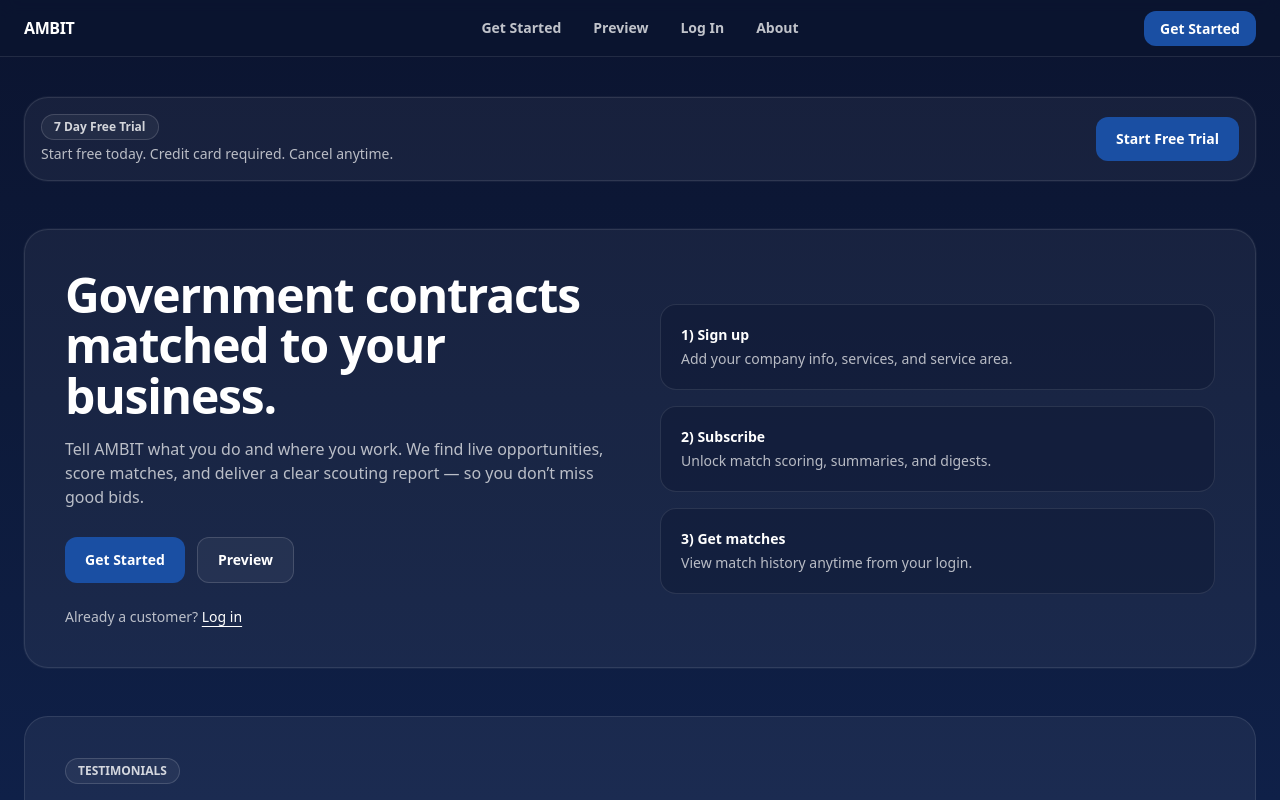
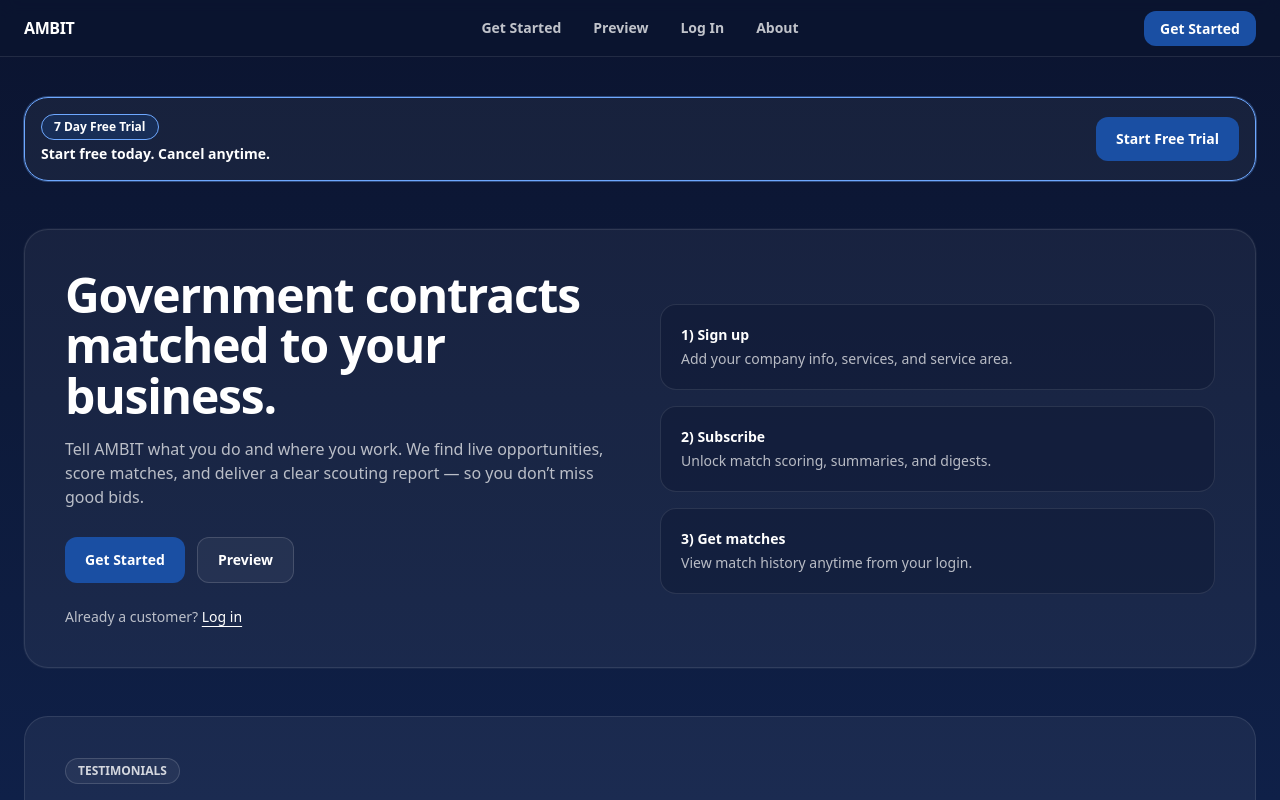
Before and after one commit to seansevrix/ambit, a Next.js app: page / in a window 1280 px wide. Shown: the top 800 px of the page. Built offline with nearby package versions, Linux system fonts and the light colour scheme.

Commit message:
Update trial banner styling

```diff
--- a/app/page.tsx
+++ b/app/page.tsx
@@ -31,15 +31,13 @@
 
 function TrialBanner() {
   return (
-    <section className="rounded-3xl border border-white/10 bg-white/5 p-4 shadow-[0_0_0_1px_rgba(255,255,255,0.04)]">
+    <section className="rounded-3xl border border-[#6EA8FF] bg-white/5 p-4 shadow-[0_0_0_1px_rgba(110,168,255,0.35)]">
       <div className="flex flex-col gap-3 sm:flex-row sm:items-center sm:justify-between">
         <div className="flex flex-col gap-1">
-          <div className="inline-flex w-fit items-center rounded-full border border-white/15 bg-white/5 px-3 py-1 text-xs font-semibold text-white/80">
+          <div className="inline-flex w-fit items-center rounded-full border border-[#6EA8FF] bg-[#1A4FA3]/25 px-3 py-1 text-xs font-bold text-white">
             7 Day Free Trial
           </div>
-          <div className="text-sm text-white/70">
-            Start free today. Credit card required. Cancel anytime.
-          </div>
+          <div className="text-sm font-bold text-white">Start free today. Cancel anytime.</div>
         </div>
 
         <Link href="/get-started" className={PRIMARY}>
```
